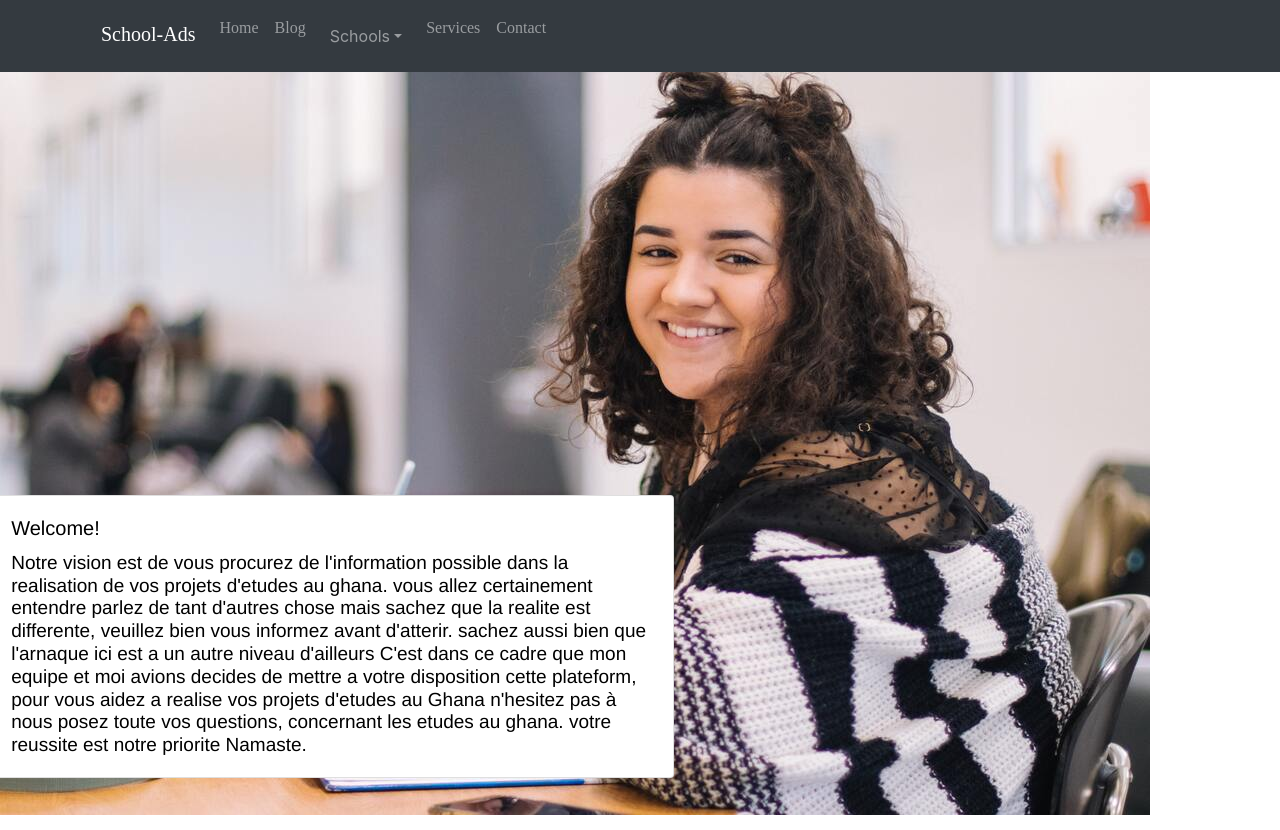
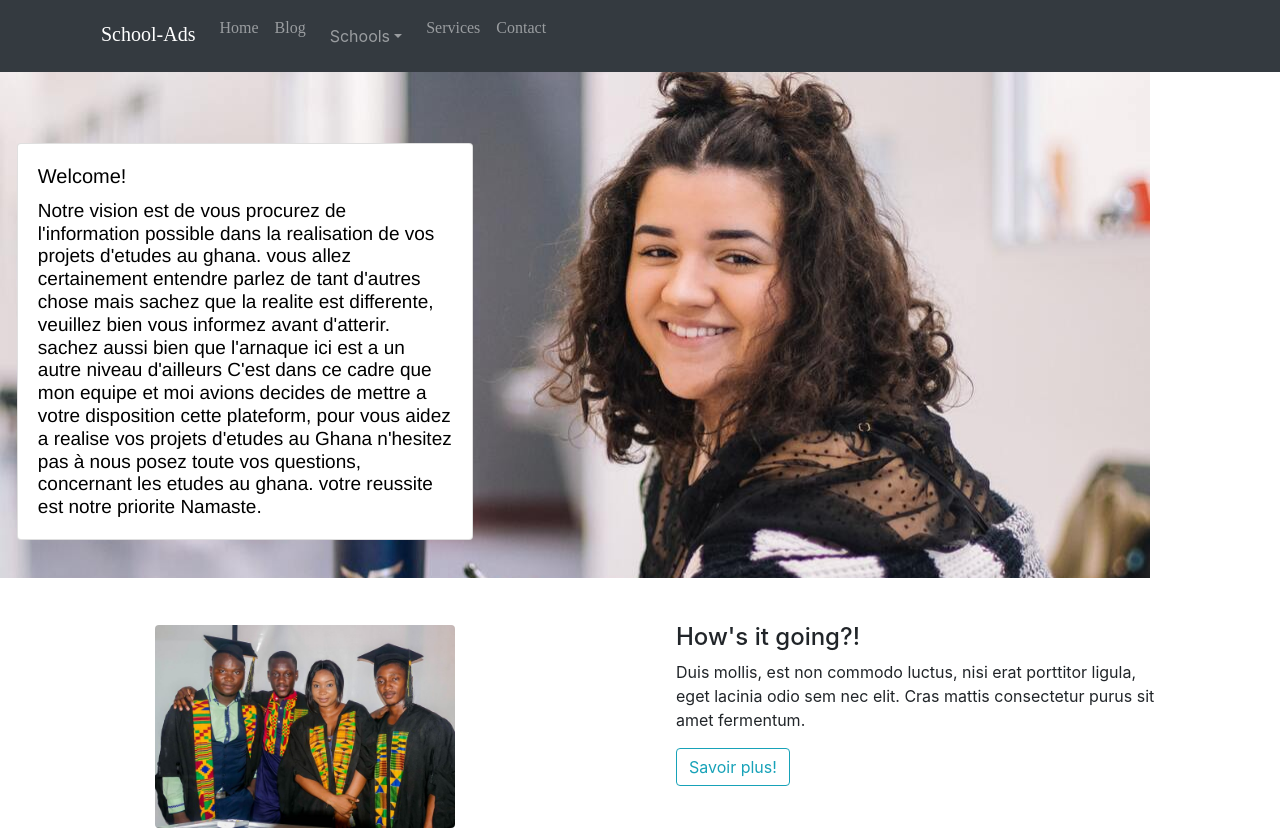
Before and after one commit to MoiseGaamy/SchoolAd, a React (Create React App) app: page /lang in a window 1280 px wide. Shown: the top 830 px of the page. Built offline with nearby package versions, Linux system fonts and the light colour scheme; a web font is replaced by a local one.

Commit message:
modified second welcome of header

```diff
--- a/src/pages/Header.js
+++ b/src/pages/Header.js
@@ -10,11 +10,19 @@ export default class Header extends Component {
         return (
         <>
          <NavBar />
-            <section className="head" style={{backgroundImage : "url(/images/text24.jpg)",backgroundRepeat:"no-repeat", maxWidth:"100%"}} >
+            <section className="head" style={{backgroundImage : "url(/images/text24.jpg)",backgroundRepeat:"no-repeat", maxWidth:"100%",maxHeight:"75%"}} >
                 <Container>
                         <Row>
-                            <Col md="2"><p className="second_welcome">Bienvenue a school-ads notre objective est de vous aidez a trouver la bonne ecole selon votre budget!</p></Col>
-                            <Col lg="12" md="8">
+                            <Col md="12" >
+                            <Card className="second_welcome">
+                            <Card.Body>
+                                <Card.Text>
+                                Bienvenue a school-ads notre objective est de vous aidez a trouver la bonne ecole selon votre budget!
+                                </Card.Text>
+                            </Card.Body>
+                            </Card>
+                            </Col>
+                            <Col lg="8" >
                             <Card className="welcome">
                             <Card.Body>
                                 <Card.Title>Welcome!</Card.Title>
@@ -28,7 +36,6 @@ export default class Header extends Component {
                             </Card.Body>
                             </Card>
                             </Col>
-                            <Col md="2"></Col>
                         </Row>
                 </Container>
             </section>
```
